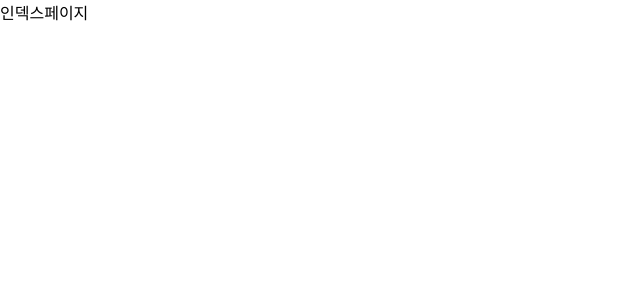
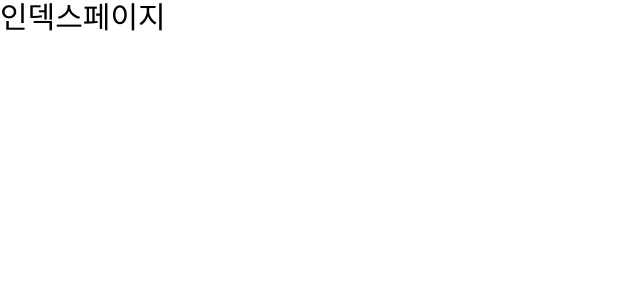
Before and after one commit to mung96/gongkademy_front, a Next.js app: page / in a window 1280 px wide. Shown: the top 300 px of the page, without its empty margins (0-640 px from the left). Built offline with nearby package versions, Linux system fonts and the light colour scheme.

Commit message:
chore: tailwind.css 적용

```diff
--- a/package.json
+++ b/package.json
@@ -17,8 +17,11 @@
     "@types/node": "^20",
     "@types/react": "^18",
     "@types/react-dom": "^18",
+    "autoprefixer": "^10.4.20",
     "eslint": "^8",
     "eslint-config-next": "14.2.18",
+    "postcss": "^8.5.1",
+    "tailwindcss": "^3.4.17",
     "typescript": "^5"
   }
 }
--- /dev/null
+++ b/postcss.config.js
@@ -0,0 +1,6 @@
+module.exports = {
+  plugins: {
+    tailwindcss: {},
+    autoprefixer: {},
+  },
+}
--- a/src/app/globals.css
+++ b/src/app/globals.css
@@ -1,3 +1,7 @@
+@tailwind base;
+@tailwind components;
+@tailwind utilities;
+
 :root {
 
 }
--- a/src/app/layout.tsx
+++ b/src/app/layout.tsx
@@ -1,16 +1,12 @@
-import "./globals.css";
+import './globals.css';
 
 
-export default function RootLayout({
-                                     children,
-                                   }: Readonly<{
+export default function RootLayout({ children }: Readonly<{
   children: React.ReactNode;
 }>) {
   return (
-      <html lang="ko">
-      <body>
-      {children}
-      </body>
-      </html>
+    <html lang="ko">
+    <body>{children}</body>
+    </html>
   );
 }
--- a/src/app/page.tsx
+++ b/src/app/page.tsx
@@ -1,6 +1,6 @@
 export default function Home() {
   return (
-    <div>
+    <div className={'text-3xl'}>
       인덱스페이지
     </div>
   );
--- /dev/null
+++ b/tailwind.config.js
@@ -0,0 +1,10 @@
+/** @type {import('tailwindcss').Config} */
+module.exports = {
+  content: [
+    './src/**/*.{js,ts,jsx,tsx,mdx}'
+  ],
+  theme: {
+    extend: {}
+  },
+  plugins: []
+};
```
Also changed, not shown: 1 other file (tests, documents, lock files or other folders).
